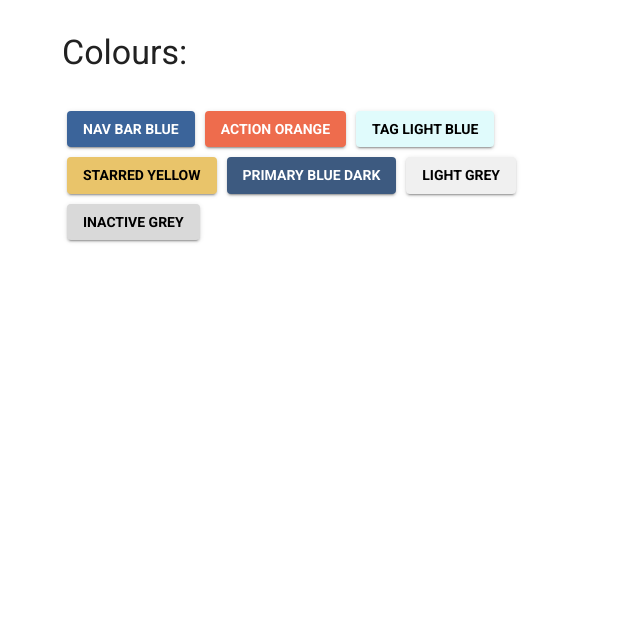
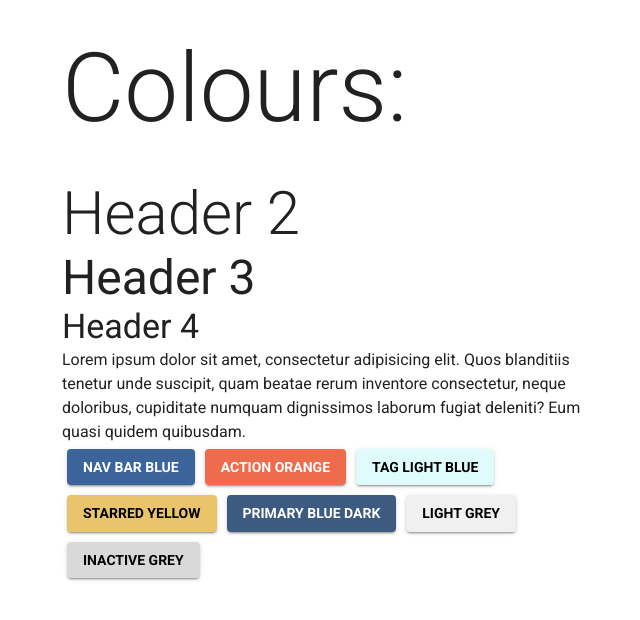
Before and after one commit to bawses/it-project-crm, a Next.js app: page /colors in a window 1280 px wide. Shown: the top 620 px of the page, without its empty margins (302-942 px from the left). Built offline with nearby package versions, Linux system fonts and the light colour scheme; a web font is replaced by a local one.

Commit message:
Display typography in colors page

```diff
--- a/components/button.tsx
+++ b/components/button.tsx
@@ -2,17 +2,27 @@ import Button from "@material-ui/core/Button";
 import { COLORS } from "../src/colors";
 
 interface ButtonProps {
-  color: string;
+  color?: string;
   textColor?: string;
   title: string;
-  onClick: () => void;
+  onClick?: () => void;
 }
 
-export default function CustomButton({ color, textColor=COLORS.black, title, onClick }: ButtonProps) {
+export default function CustomButton({
+  color = COLORS.lightGrey,
+  textColor = COLORS.black,
+  title,
+  onClick = () => {},
+}: ButtonProps) {
   return (
     <Button
       variant="contained"
-      style={{ backgroundColor: color, color: textColor, fontWeight: "bold", margin: "5px" }}
+      style={{
+        backgroundColor: color,
+        color: textColor,
+        fontWeight: "bold",
+        margin: "5px",
+      }}
       onClick={onClick}
     >
       {title}
--- a/pages/_app.tsx
+++ b/pages/_app.tsx
@@ -6,7 +6,6 @@ import { AppProps } from 'next/app'
 import { useEffect } from 'react'
 import { Provider } from 'next-auth/client';
 import '../src/styles.css';
-
 
 export default function MyApp(props: AppProps) {
   const { Component, pageProps } = props
--- a/pages/colors.tsx
+++ b/pages/colors.tsx
@@ -1,25 +1,70 @@
-import Container from '@material-ui/core/Container';
-import Typography from '@material-ui/core/Typography';
-import Box from '@material-ui/core/Box';
-import { COLORS } from '../src/colors';
-import CustomButton from '../components/button';
+import Container from "@material-ui/core/Container";
+import Typography from "@material-ui/core/Typography";
+import Box from "@material-ui/core/Box";
+import { COLORS } from "../src/colors";
+import CustomButton from "../components/button";
 
 export default function Colours() {
   return (
     <Container maxWidth="sm">
       <Box my={4}>
-        <Typography variant="h4" component="h1" gutterBottom>
+        <Typography variant="h1" component="h1" gutterBottom>
           Colours:
         </Typography>
       </Box>
-
-      <CustomButton color={COLORS.primaryBlue} textColor={COLORS.white} title="Nav bar blue" onClick={() => {}}/>
-      <CustomButton color={COLORS.actionOrange} textColor={COLORS.white} title="Action orange" onClick={() => {}}/>
-      <CustomButton color={COLORS.primaryBlueLight} title="Tag light blue" onClick={() => {}}/>
-      <CustomButton color={COLORS.starredYellow} title="Starred yellow" onClick={() => {}}/>
-      <CustomButton color={COLORS.primaryBlueDark} textColor={COLORS.white} title="Primary blue dark" onClick={() => {}}/>
-      <CustomButton color={COLORS.lightGrey} title="Light grey" onClick={() => {}}/>
-      <CustomButton color={COLORS.inactiveGrey} title="Inactive grey" onClick={() => {}}/>
+      <Typography variant="h2" component="h2">
+        Header 2
+      </Typography>
+      <Typography variant="h3" component="h3">
+        Header 3
+      </Typography>
+      <Typography variant="h4" component="h4">
+        Header 4
+      </Typography>
+      <Typography component="p">
+        Lorem ipsum dolor sit amet, consectetur adipisicing elit. Quos
+        blanditiis tenetur unde suscipit, quam beatae rerum inventore
+        consectetur, neque doloribus, cupiditate numquam dignissimos laborum
+        fugiat deleniti? Eum quasi quidem quibusdam.
+      </Typography>
+      <CustomButton
+        color={COLORS.primaryBlue}
+        textColor={COLORS.white}
+        title="Nav bar blue"
+        onClick={() => {}}
+      />
+      <CustomButton
+        color={COLORS.actionOrange}
+        textColor={COLORS.white}
+        title="Action orange"
+        onClick={() => {}}
+      />
+      <CustomButton
+        color={COLORS.primaryBlueLight}
+        title="Tag light blue"
+        onClick={() => {}}
+      />
+      <CustomButton
+        color={COLORS.starredYellow}
+        title="Starred yellow"
+        onClick={() => {}}
+      />
+      <CustomButton
+        color={COLORS.primaryBlueDark}
+        textColor={COLORS.white}
+        title="Primary blue dark"
+        onClick={() => {}}
+      />
+      <CustomButton
+        color={COLORS.lightGrey}
+        title="Light grey"
+        onClick={() => {}}
+      />
+      <CustomButton
+        color={COLORS.inactiveGrey}
+        title="Inactive grey"
+        onClick={() => {}}
+      />
     </Container>
   );
 }
```
Also changed, not shown: pages/index.tsx (+8 -4 lines).
